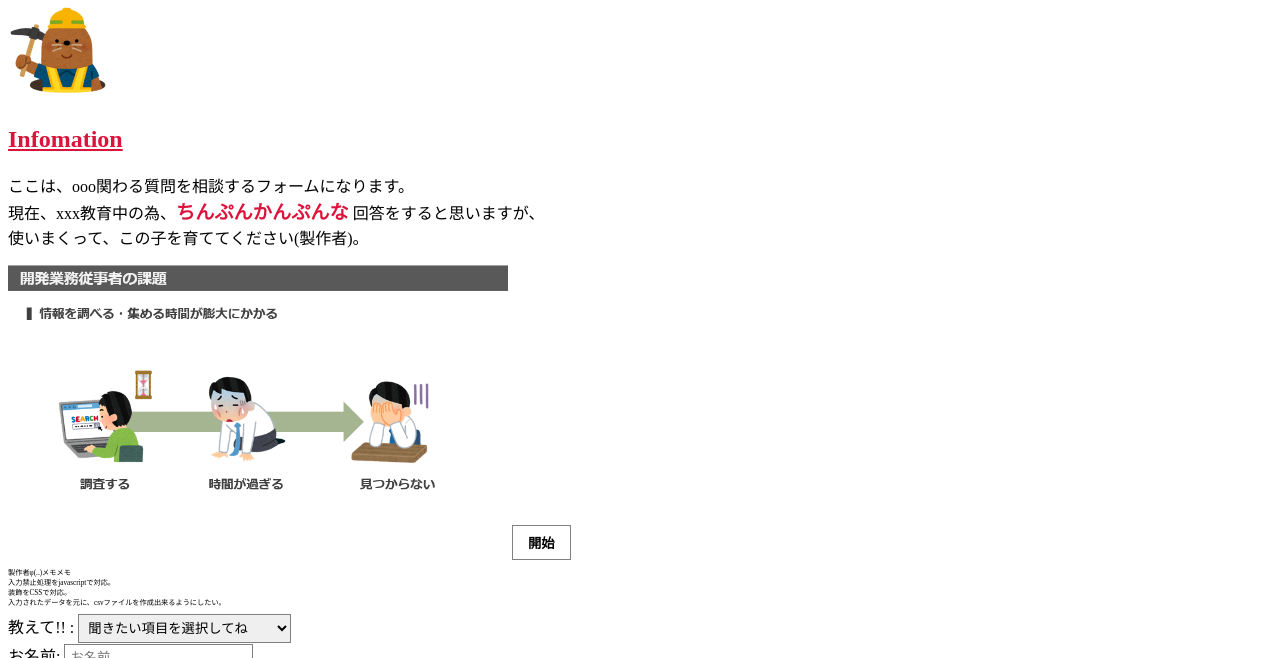
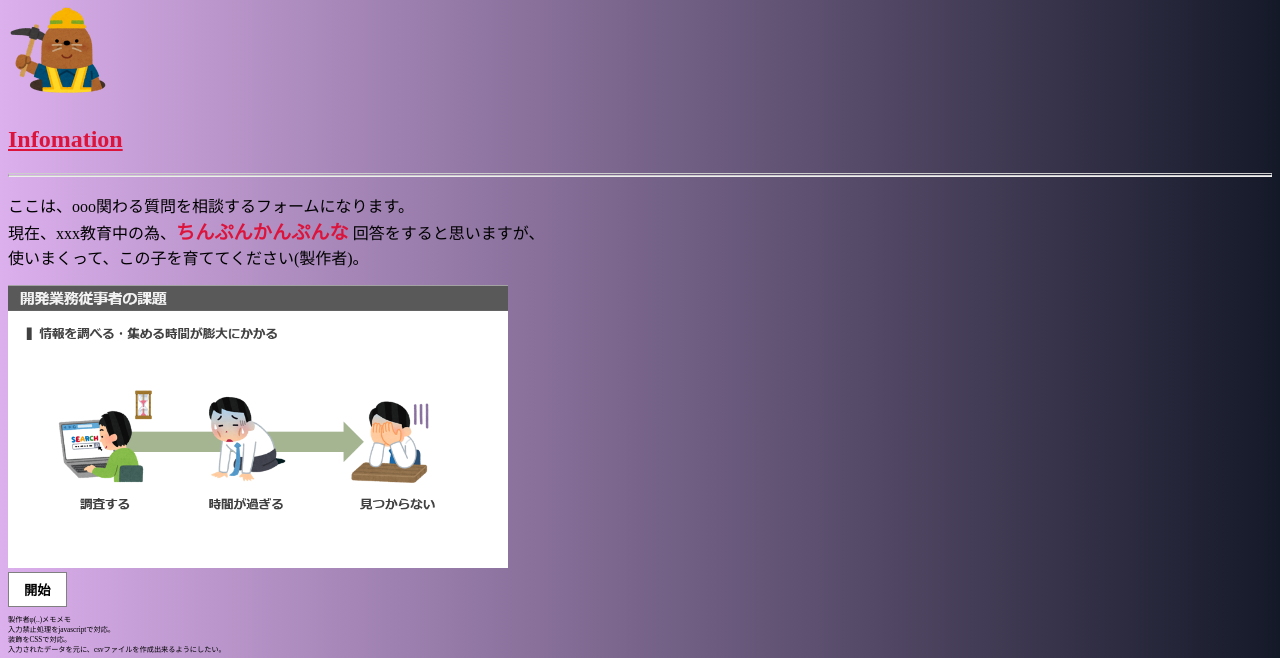
Before and after one commit to Yoshi2885/web-server, a website: page public/index.html in a window 1280 px wide. Shown: the part 87-745 px from the top of the page. Drawn offline with Linux system fonts and the light colour scheme.

Commit message:
追加の修正

```diff
--- a/public/css/styles.css
+++ b/public/css/styles.css
@@ -1,3 +1,11 @@
+body {
+  background: linear-gradient(90deg, rgb(220, 175, 237), rgb(20, 25, 40));
+}
+
+hr {
+  border-top: 3px double #ccc;
+}
+
 input {
   padding: 5px;
   border: 1px solid gray;
--- a/public/index.html
+++ b/public/index.html
@@ -15,6 +15,7 @@
     </div>
 
     <h2>Infomation</h2>
+    <hr />
 
     <p>
       ここは、ooo関わる質問を相談するフォームになります。<br />
@@ -25,6 +26,9 @@
 
     <div>
       <img src="img/1.png" id="slide_img" class="slider" width="500px" />
+    </div>
+
+    <div>
       <input id="startBtn" type="button" value="開始" onclick="start()" />
     </div>
 
```
